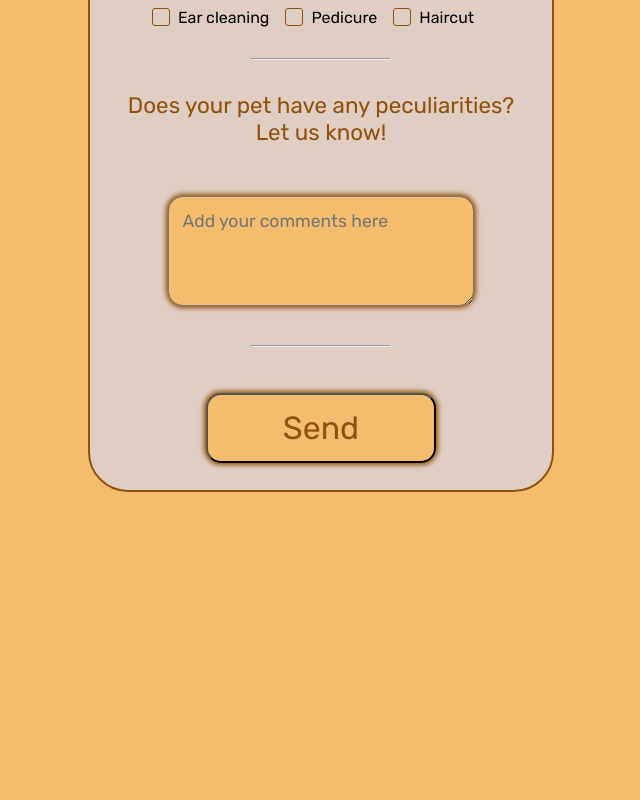
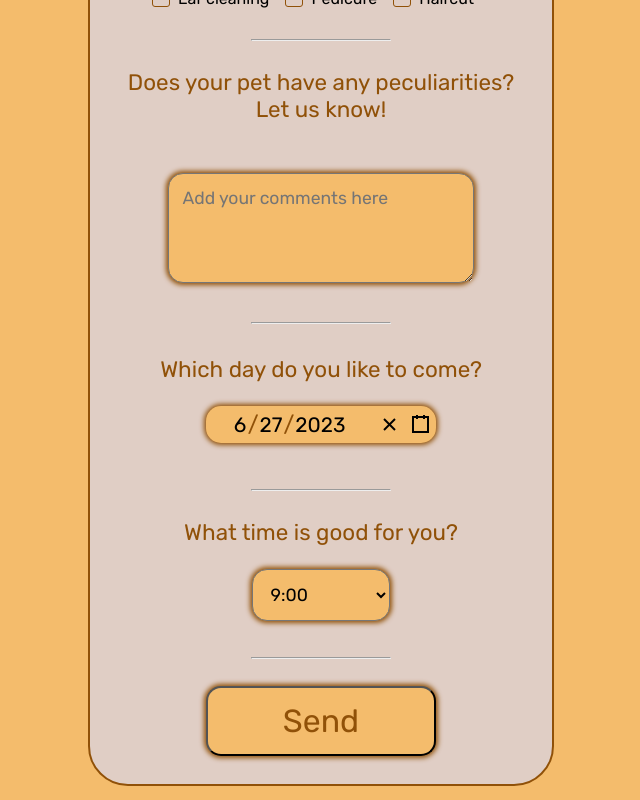
Before and after one commit to Pitnaut/DoggySpa, a React (Vite) app: page / in a window 1280 px wide. Shown: the part 751-1551 px from the top of the page, without its empty margins (319-959 px from the left). Before the commit the page ends 1258 px from the top, so only its background shows below. Built offline with nearby package versions, Linux system fonts and the light colour scheme; a web font is replaced by a local one.

Commit message:
add day picker and hour select

```diff
--- a/package.json
+++ b/package.json
@@ -11,9 +11,12 @@
   },
   "dependencies": {
     "@reduxjs/toolkit": "^1.9.5",
+    "date-fns": "^2.30.0",
     "react": "^18.2.0",
+    "react-date-picker": "^10.2.0",
     "react-dom": "^18.2.0",
-    "react-hook-form": "^7.45.0"
+    "react-hook-form": "^7.45.0",
+    "styled-components": "^6.0.1"
   },
   "devDependencies": {
     "@types/react": "^18.0.37",
--- a/src/components/Form.jsx
+++ b/src/components/Form.jsx
@@ -1,7 +1,11 @@
-import React, { useState } from 'react'
-import '../stylesheets/Form.css'
+import React, { useState } from 'react';
+import '../stylesheets/Form.css';
+import DatePicker from 'react-date-picker';
+import 'react-calendar/dist/Calendar.css';
 
-const sizes = ["S (less than 5kg)", "M (between 5kg and 15kg)", "L (between 15kg and 25kg)", "XL (more than 25kg)"]
+
+const sizes = ["S (less than 5kg)", "M (between 5kg and 15kg)", "L (between 15kg and 25kg)", "XL (more than 25kg)"];
+const hours = ["9:00", "9:30", "10:00", "10:30", "11:00", "11:30", "12:00", "12:30", "13:00", "13:30", "14:00", "14:30", "15:00", "15:30", "16:00", "16:30", "17:00"];
 
 const Form = () => {
 
@@ -10,7 +14,9 @@ const Form = () => {
 	const [selectedSize, setSelectedSize] = useState(sizes[0]);
   const [selectedBath, setSelectedBath] = useState('');
   const [selectedExtra, setSelectedExtra] = useState([]);
-  const [comment, setComment] = useState('')
+  const [comment, setComment] = useState('');
+  const [value, onChange] = useState(new Date());
+  const [selectedHour, setSelectedHour] = useState(hours[0])
 
   const handleCheck = (e) => {
     const { value, checked } = e.target
@@ -150,6 +156,24 @@ const Form = () => {
           </textarea>
           <hr/>
 				</section>
+        <section className="calendarcontainer">
+          <span>Which day do you like to come?</span>
+          <DatePicker className ="react-date-picker" onChange={onChange} value={value} />
+          <hr/>
+        </section>
+        <section className="hourcontainer">
+          <label htmlFor="hour">What time is good for you?</label>
+          <select value={selectedHour} onChange={e => setSelectedHour(e.target.value)}>
+            {hours.map((hour) => (
+              <option
+                value={hour}
+                key={hour}>
+                {hour}
+              </option>
+            ))}
+          </select>
+          <hr/>
+        </section>
         <div className="send">
 				<button type="submit" value="send">Send</button>
         </div>
--- a/src/stylesheets/Form.css
+++ b/src/stylesheets/Form.css
@@ -11,7 +11,7 @@
 hr {
   width: 30%;
   color:#905108;
-  margin-bottom: 7%;
+  margin-bottom: 6%;
 }
 
 input[type=text] {
@@ -64,10 +64,6 @@ input[type=text]:focus {
   box-shadow: 0 0 5px 2px #905108;
   margin-bottom: 6%;
   cursor: pointer;
-}
-
-option {
-  font-family: "rubik";
 }
 
 .bathtype {
@@ -170,7 +166,7 @@ input[type="radio"]:checked + *::before {
   font-family: "rubik";
   font-size: 1.4rem;
   color:#905108;
-  margin-bottom: 3%;
+  margin-bottom: 1%;
   text-align: center;
   display: flex;
   flex-direction: column;
@@ -199,6 +195,175 @@ input[type="radio"]:checked + *::before {
   outline:none;
 }
 
+.calendarcontainer {
+  text-align: center;
+  margin-bottom: 4%;
+  display: flex;
+  flex-direction: column;
+  align-items: center;
+}
+
+.calendarcontainer span {
+
+  margin-bottom: 5%;
+  font-family: "rubik";
+  font-size: 1.4rem;
+  color:#905108;
+}
+
+.calendarcontainer hr {
+  margin-top: 4%;
+  margin-bottom: 2%;
+}
+
+.react-date-picker {
+  display: inline-flex;
+  position: relative;
+  margin-bottom: 6%;
+  font-family: "rubik";
+  font-size: 1.3rem;
+  width: 50%;
+  background-color: #f4bc6c;
+  box-shadow: 0 0 5px 2px #905108;
+  border-radius: 15px;
+  outline: none;
+}
+
+.react-date-picker,
+.react-date-picker *,
+.react-date-picker *:before,
+.react-date-picker *:after {
+  -moz-box-sizing: border-box;
+  -webkit-box-sizing: border-box;
+  box-sizing: border-box;
+}
+
+.react-date-picker--disabled {
+  background-color: #f0f0f0;
+  color: #6d6d6d;
+}
+
+.react-date-picker__wrapper {
+  display: flex;
+  flex-grow: 1;
+  flex-shrink: 0;
+
+}
+
+.react-date-picker__inputGroup {
+  min-width: calc((4px * 3) + 0.54em * 8 + 0.217em * 2);
+  flex-grow: 1;
+  padding: 0 2px;
+  box-sizing: content-box;
+}
+
+.react-date-picker__inputGroup__divider {
+  padding: 1px 0;
+  white-space: pre;
+}
+
+.react-date-picker__inputGroup__divider,
+.react-date-picker__inputGroup__leadingZero {
+  display: inline-block;
+}
+
+.react-date-picker__inputGroup__input {
+  min-width: 0.54em;
+  height: 100%;
+  position: relative;
+  padding: 0 1px;
+  border: 0;
+  background: none;
+  color: currentColor;
+  font: inherit;
+  box-sizing: content-box;
+  -webkit-appearance: textfield;
+  -moz-appearance: textfield;
+  appearance: textfield;
+}
+
+.react-date-picker__inputGroup__input::-webkit-outer-spin-button,
+.react-date-picker__inputGroup__input::-webkit-inner-spin-button {
+  -webkit-appearance: none;
+  -moz-appearance: none;
+  appearance: none;
+  margin: 0;
+}
+
+.react-date-picker__inputGroup__input:invalid {
+  background: rgba(255, 0, 0, 0.1);
+}
+
+.react-date-picker__inputGroup__input--hasLeadingZero {
+  margin-left: -0.54em;
+  padding-left: calc(1px + 0.54em);
+}
+
+.react-date-picker__button {
+  border: 0;
+  background: transparent;
+  padding: 4px 6px;
+}
+
+.react-date-picker__button:enabled {
+  cursor: pointer;
+}
+
+.react-date-picker__button:enabled:hover .react-date-picker__button__icon,
+.react-date-picker__button:enabled:focus .react-date-picker__button__icon {
+  stroke: #0078d7;
+}
+
+.react-date-picker__button:disabled .react-date-picker__button__icon {
+  stroke: #6d6d6d;
+}
+
+.react-date-picker__button svg {
+  display: inherit;
+}
+
+.react-date-picker__calendar {
+  width: 350px;
+  max-width: 100vw;
+  z-index: 1;
+}
+
+.react-date-picker__calendar--closed {
+  display: none;
+}
+
+.react-date-picker__calendar .react-calendar {
+  border-width: thin;
+}
+
+.hourcontainer {
+  text-align: center;
+  display: flex;
+  flex-direction: column;
+  align-items: center;
+
+}
+
+.hourcontainer  label {
+  margin-bottom: 5%;
+  font-family: "rubik";
+  font-size: 1.4rem;
+  color:#905108;
+}
+
+.hourcontainer select {
+  background-color: #f4bc6c;
+  color: black;
+  font-family: "rubik";
+  font-size: 1.1rem;
+  width: 30%;
+  padding: 3%;
+  border-radius: 15px;
+  box-shadow: 0 0 5px 2px #905108;
+  margin-bottom: 6%;
+  cursor: pointer;
+}
+
 .send {
   text-align: center;
   margin-bottom: 6%;
```
Also changed, not shown: 1 other file (tests, documents, lock files or other folders).
